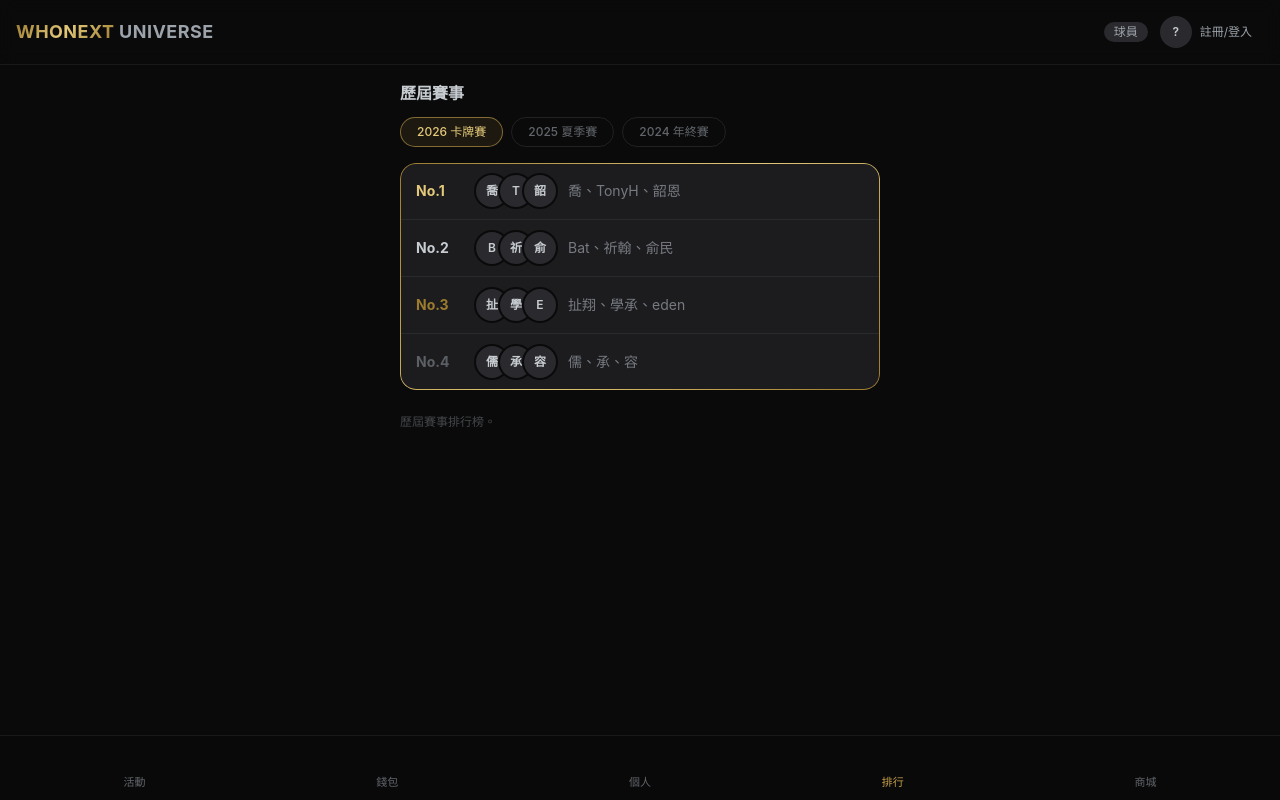
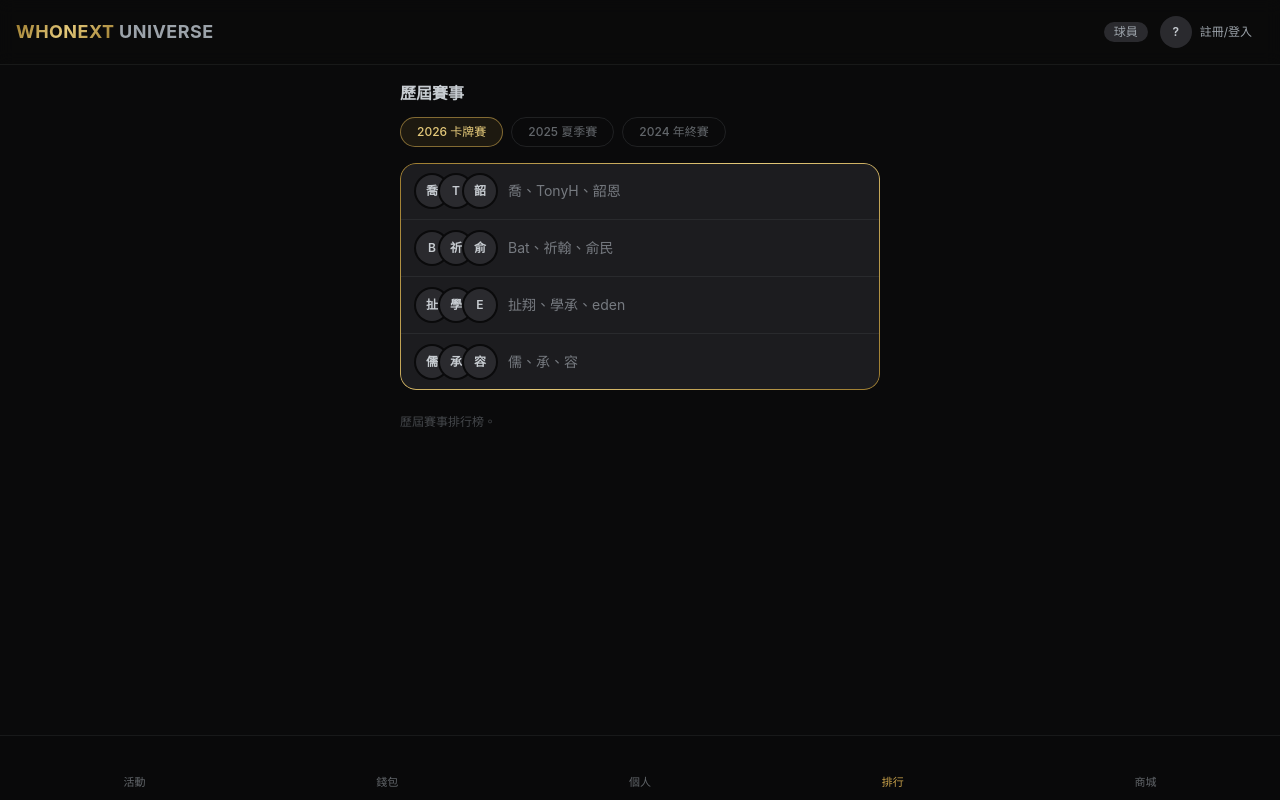
Before and after one commit to nnilbig/universe, a Nuxt app: page /ranking in a window 1280 px wide. Built offline with nearby package versions, Linux system fonts and the light colour scheme; some icons are missing.

Commit message:
Remove 桌次 (No.X) label from ranking page
Drops the table-number text from both the list rows and the detail sheet
title; removes the now-unused medalColor helper.

Co-Authored-By: Claude Sonnet 5 <noreply@anthropic.com>

```diff
--- a/pages/ranking/index.vue
+++ b/pages/ranking/index.vue
@@ -46,13 +46,6 @@ const tableSheetOpen = computed({
     if (!val) openTableNo.value = null
   }
 })
-
-function medalColor(no: number) {
-  if (no === 1) return 'text-gold-light'
-  if (no === 2) return 'text-titanium-light'
-  if (no === 3) return 'text-gold-dark'
-  return 'text-titanium/50'
-}
 </script>
 
 <template>
@@ -87,7 +80,6 @@ function medalColor(no: number) {
           class="flex items-center gap-3 px-4 py-3 text-left transition-colors active:bg-obsidian-700"
           @click="openTableNo = t.no"
         >
-          <span :class="['w-12 shrink-0 font-display text-sm font-bold', medalColor(t.no)]">No.{{ t.no }}</span>
           <div class="flex -space-x-2">
             <UiAvatar v-for="m in t.members" :key="m" :name="m" size="sm" ringed />
           </div>
@@ -98,7 +90,7 @@ function medalColor(no: number) {
 
     <p class="text-xs text-titanium/40">歷屆賽事排行榜。</p>
 
-    <UiSheet v-model:open="tableSheetOpen" :title="openTable ? `No.${openTable.no} 桌次成員` : undefined">
+    <UiSheet v-model:open="tableSheetOpen" title="成員">
       <div v-if="openTable" class="flex flex-col gap-3">
         <div
           v-for="m in openTable.members"
```
